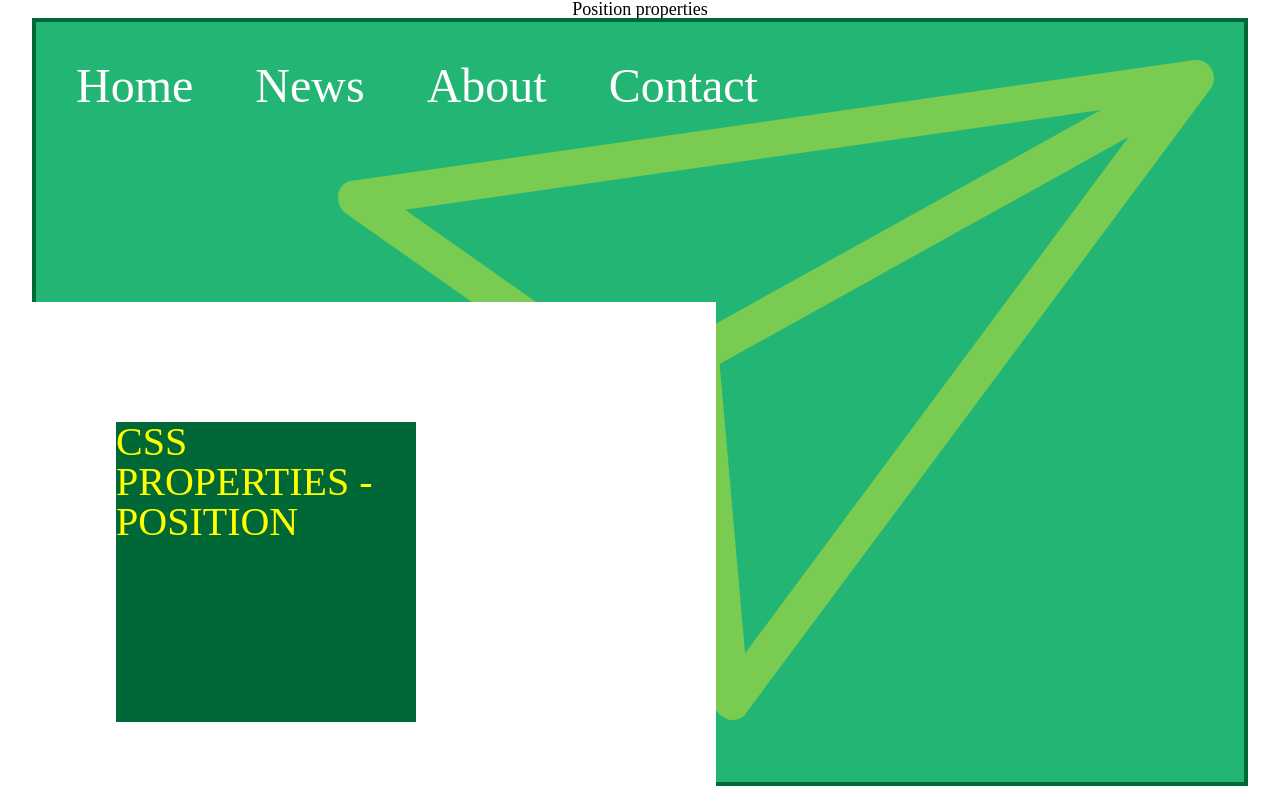
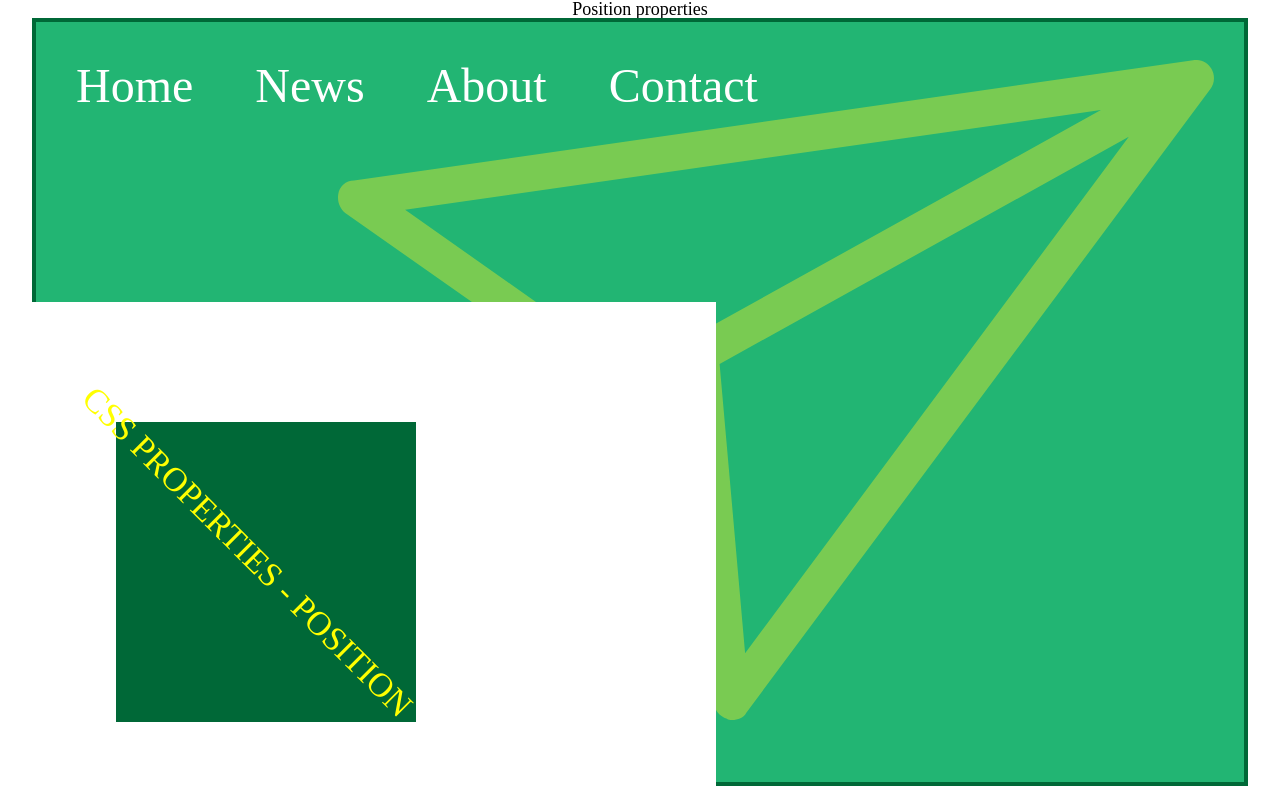
Before and after one commit to shakiti/Davaleba7, a plain HTML site: page index.html in a window 1280 px wide. Drawn offline with Linux system fonts and the light colour scheme.

```diff
--- a/index.html
+++ b/index.html
@@ -26,9 +26,8 @@
 	 		<img class="arrow" src="arrow.svg">
  		</nav>
  		<div class="box1">
- 			<div class="box2">
- 				<div class="text">CSS PROPERTIES - POSITION</div>
- 			</div>
+ 			<div class="box2"></div>
+ 			<div class="text">CSS PROPERTIES - POSITION</div>
  		</div>
  	</div>
 </body>
--- a/style.css
+++ b/style.css
@@ -52,6 +52,10 @@
     left: 100px;
 }
 .text{
-	font-size: 40px;
-	color: #FFFF00;
+	font-size: 34px;
+    color: #FFFF00;
+    position: absolute;
+    top: 233px;
+    transform: rotate(45deg);
+    right: 244px;
 }
```
